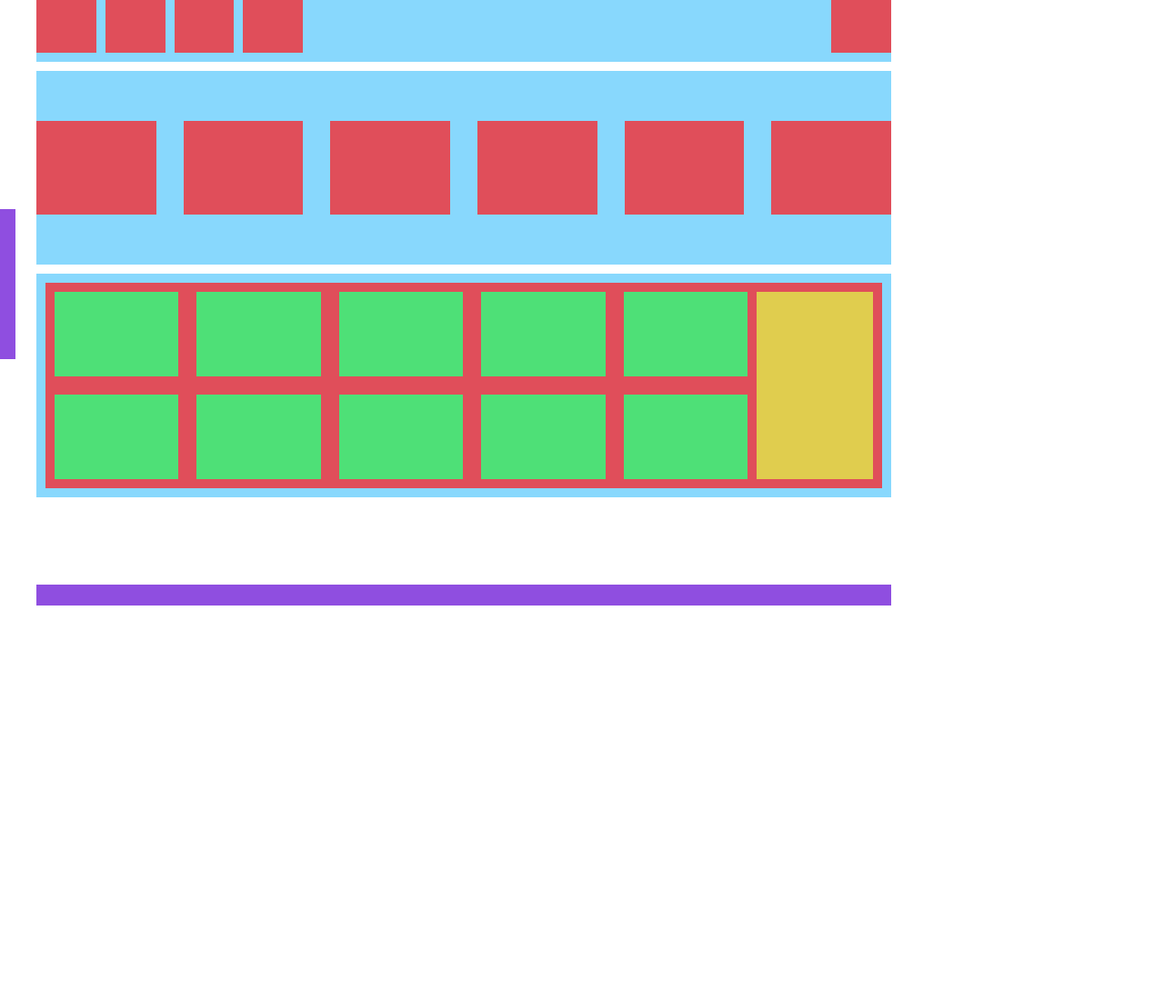
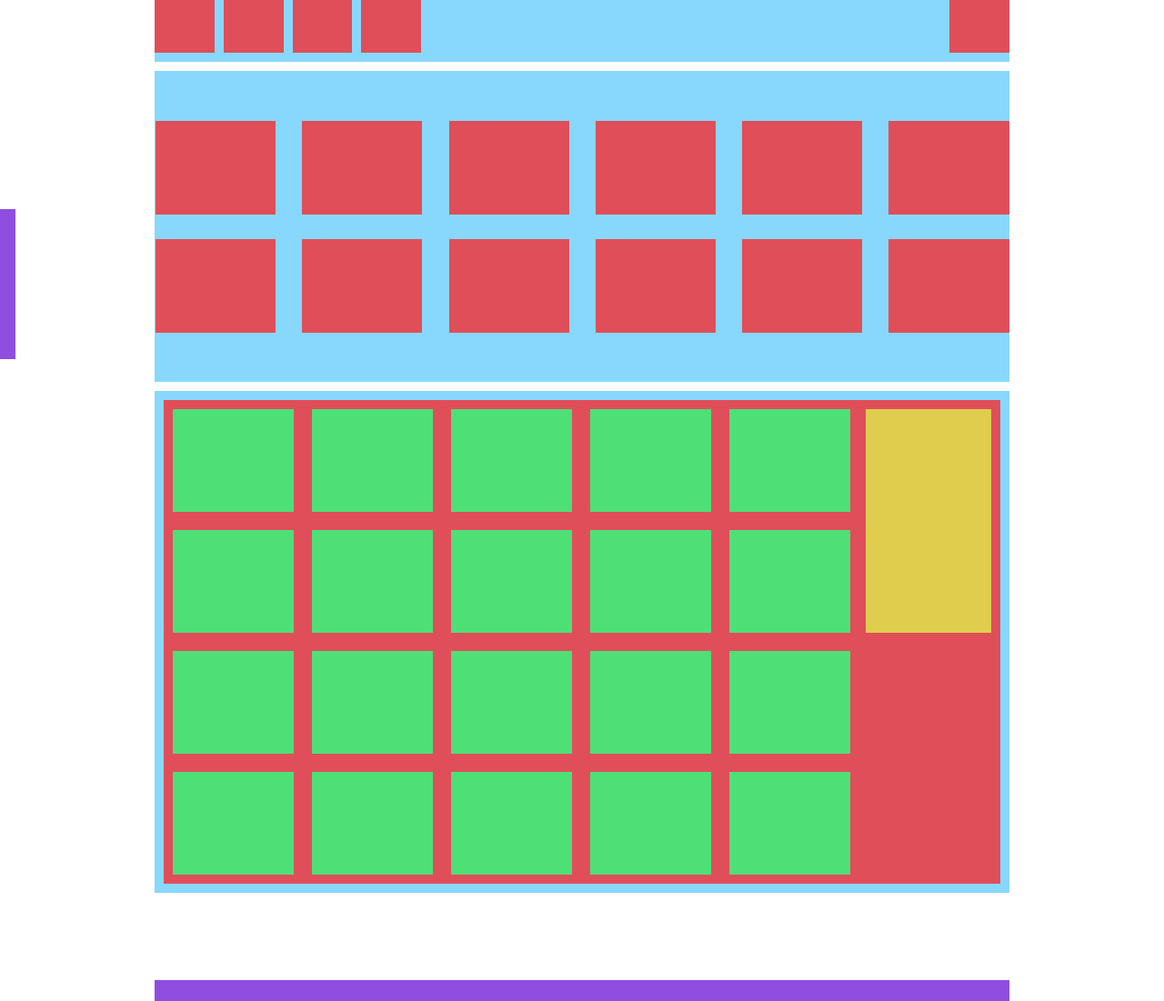
Before and after one commit to plamen-mihaylov/StangaOneKurs, a plain HTML site: page lesson2..HTML.CSS/Zadacha/index.html in a window 1280 px wide. Shown: the whole page at 91% size. Before the commit the page ends 800 px from the top, so only its background shows below. Drawn offline with nearby package versions, Linux system fonts and the light colour scheme; a web font is replaced by a local one.

Commit message:
my.secon.homework

```diff
--- a/lesson2..HTML.CSS/Zadacha/css/main.css
+++ b/lesson2..HTML.CSS/Zadacha/css/main.css
@@ -121,16 +121,15 @@
 
 
 .wrapper {
-     max-width: 940px;
-     max-height: 700px;
-     margin: 0 40px;
+	position: relative;
+	 max-width: 940px;
+     margin: 0 auto;
 }
 
 
 nav {
      width: 100%;
      margin-bottom: 10px;
-     box-sizing: border-box;
 }
 
 .nav-boxes {
@@ -140,7 +139,6 @@ nav {
      margin-bottom: 10px;
      margin-right: 10px;
      background-color: #e04e5a;
-     box-sizing: border-box;
 }
 
 .nav-boxes:last-child {
@@ -152,48 +150,52 @@ nav {
 
 section {
      width: 100%;
-     padding: 55px 0;
+     padding: 55px 0 27px 0;
      margin-bottom: 10px;
      box-sizing: border-box;
 }
 
+.wrapper1{
+	margin-left: -3%;
+
+}
 .section-boxes {
      float: left;
-     width: 14%;
+     margin-bottom: 27px;
+     width: 13.665%;
      height: 103px;
-     margin-left: 3.2%;
+     margin-left: 3%;
      background-color: #e04e5a;
-     box-sizing: border-box;
 }
 
-.section-boxes:first-child {
-    margin-left: 0;
-}
 
 .main {
     width: 100%;
     border: 10px solid #88d8fd;
+    background-color: #e04e5a;
+    margin-bottom: 96px;
     box-sizing: border-box;
+}
+
+.wrapper2 {
+	width: 85%;
 }
 
 .main-boxes {
      float: left;
      width: 17%;
-     display: table-cell;
      height: 113px;
      background-color: #4ee077;
-     border: 10px solid #e04e5a;
-     box-sizing: border-box;
+     margin:10px;
 }
 
-.main-boxes:first-child {
+.yellow {
      float: right;
+     margin: 10px 10px 10px 0;
      width: 15%;
-     height: 226px;
-     border-left: 0;
+     height: 246px;
      background-color: #e0cd4e;
-     border-left: 0;
-     box-sizing: border-box;
+
 }
 
 .left-line {
@@ -205,9 +207,9 @@ section {
      background-color: #8f4ee0;
 }
 
-footer {
-     margin-top: 96px;
-     width: 100%;
-     height: 23px;
-     background-color: #8f4ee0;
+.bottom-line {
+	bottom: 0;
+	width: 100%;
+    height: 23px;
+    background-color: #8f4ee0;
 }
--- a/lesson2..HTML.CSS/Zadacha/index.html
+++ b/lesson2..HTML.CSS/Zadacha/index.html
@@ -27,16 +27,35 @@
        </nav>
 
         <section class="bgr clearfix">
+            <div class="wrapper1">
                 <div class="section-boxes"></div>
                 <div class="section-boxes"></div>
                 <div class="section-boxes"></div>
                 <div class="section-boxes"></div>
                 <div class="section-boxes"></div>
                 <div class="section-boxes"></div>
+                <div class="section-boxes"></div>
+                <div class="section-boxes"></div>
+                <div class="section-boxes"></div>
+                <div class="section-boxes"></div>
+                <div class="section-boxes"></div>
+                <div class="section-boxes"></div>
+            </div>
         </section>
 
 
         <div class="main clearfix">
+            <div class="yellow"></div>
+            <div class="wrapper2">
+                <div class="main-boxes"></div>
+                <div class="main-boxes"></div>
+                <div class="main-boxes"></div>
+                <div class="main-boxes"></div>
+                <div class="main-boxes"></div>
+                <div class="main-boxes"></div>
+                <div class="main-boxes"></div>
+                <div class="main-boxes"></div>
+                <div class="main-boxes"></div>
                 <div class="main-boxes"></div>
                 <div class="main-boxes"></div>
                 <div class="main-boxes"></div>
@@ -49,12 +68,13 @@
                 <div class="main-boxes"></div>
                 <div class="main-boxes"></div>
              </div>
+             </div>
 
 
         <div class="left-line"></div>
+        <div class="bottom-line"></div>
 
-        <footer>
-        </footer>
+
 
     </div>
 
```
Lines whose indentation alone changed are shown as unchanged.
